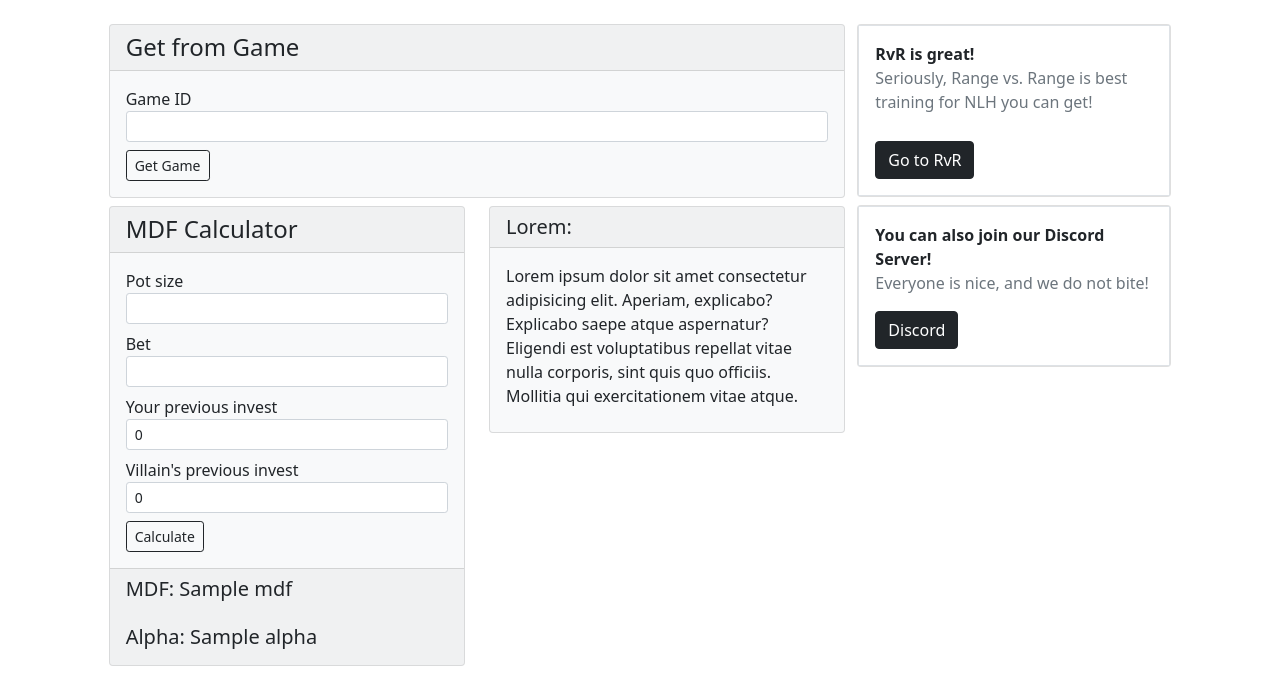
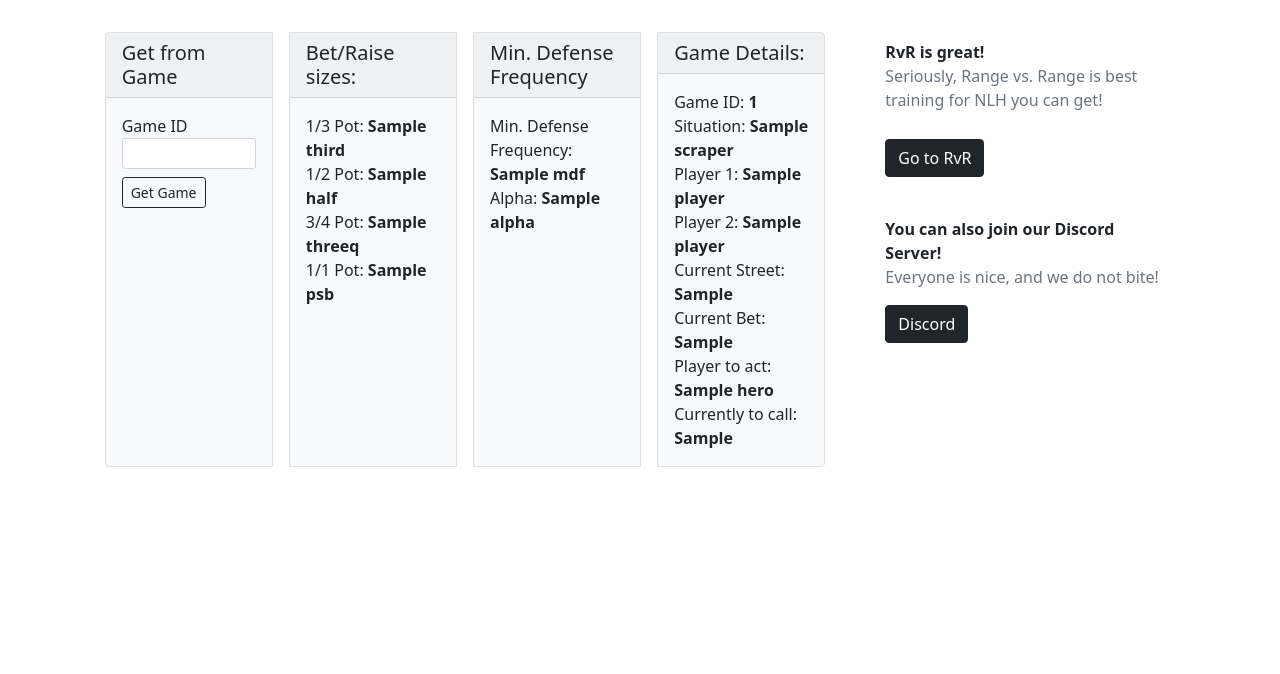
Before and after one commit to TimoRJensen/RvRTools, a Flask app: template rvr_tools/templates/calculator.html in a window 1280 px wide. Shown: the part 126-800 px from the top of the page. Run offline with Flask 2, Linux system fonts and the light colour scheme; the template is opened without the code that fills it: values that come from a table or form of the project are taken from there, most other values are stand-ins (such as "Sample title", 1, 10 or a date in 2020).

Commit message:
Betsize and only 1 form Fixes #4

```diff
--- a/rvr_tools/forms.py
+++ b/rvr_tools/forms.py
@@ -11,27 +11,49 @@ class RandomizeForm(FlaskForm):
 
 
 class CalcMdfForm(FlaskForm):
-    pot = IntegerField('Pot size', validators=[NumberRange(min=0, max=1000)])
-    bet = IntegerField('Bet', validators=[NumberRange(min=2, max=200),
-                                          DataRequired()])
+    pot = IntegerField('Pot size',
+                       validators=[NumberRange(min=0, max=1000)],
+                       render_kw={'readonly': True},
+                       )
+    bet = IntegerField('Bet',
+                       validators=[NumberRange(min=2, max=200),
+                                   DataRequired()],
+                       render_kw={'readonly': True},
+                       )
     invest = IntegerField('Your previous invest',
                           validators=[NumberRange(min=0,
                                                   max=200
                                                   )
                                       ],
-                          default=0
+                          default=0,
+                          render_kw={'readonly': True},
                           )
     v_invest = IntegerField("Villain's previous invest",
                             validators=[NumberRange(min=0,
                                                     max=200
                                                     )
                                         ],
-                            default=0
+                            default=0,
+                            render_kw={'readonly': True},
                             )
-    submit = SubmitField('Calculate')
+    formula = TextAreaField('Formula',
+                            render_kw={'readonly': True}
+                            )
+    # submit = SubmitField('Calculate')  # let's see if we can make this work
+    # without a submit per section
 
 
 class GetGameForm(FlaskForm):
     game_id = TextField('Game ID', validators=[DataRequired(),
                                                Length(min=4, max=5)])
     submit = SubmitField('Get Game')
+
+
+class BetSizeForm(FlaskForm):
+    pot = IntegerField('Pot size', validators=[NumberRange(min=0, max=1000)],
+                       render_kw={'readonly': True},
+                       )
+    bet = IntegerField('Bet', validators=[NumberRange(min=2, max=200),
+                                          DataRequired()],
+                       render_kw={'readonly': True},
+                       )
--- a/rvr_tools/templates/calculator.html
+++ b/rvr_tools/templates/calculator.html
@@ -1,14 +1,15 @@
 {% extends "layout.html" %}
 {% block content %}
-<form action="" method="post" class="mb-2">
-    {{ form.hidden_tag() }}
-    <div class="card mb- bg-light">
-        <h4 class="card-header">Get from Game</h4>
+<div class="card-group">
+    <div class="card bg-light m-2 border">
+        <form action="" method="post">
+            {{ mdf_form.hidden_tag() }}
+            <h5 class="card-header">Get from Game</h5>
             <div class="card-body">
                 {{ get_form.game_id.label(class="form-control-label") }}
                 {% if get_form.game_id.errors %}
                 {{ get_form.game_id(class="form-control form-control-sm is-invalid mb-2") }}
-            <div class="invalid-feedback">
+                <div class="invalid-feedback mb-2">
                     {% for error in get_form.game_id.errors %}#
                     <span>{{ error }}</span>
                     {% endfor %}
@@ -19,108 +20,42 @@
 
                 {{ get_form.submit(class="btn btn-outline-dark btn-sm") }}
             </div>
+        </form>
     </div>
-</form>
-<div class="col-md-6">
-    <form action="" method="post" class="mb-2">
-        {{ form.hidden_tag() }}
-        <div class="card mb-2 bg-light">
-            <h4 class="card-header">MDF Calculator</h4>
-            <div class="card-body">
-                {{ form.pot.label(class="form-control-label") }}
-                {% if form.pot.errors %}
-                {{ form.pot(class="form-control form-control-sm is-invalid mb-2") }}
-                <div class="invalid-feedback">
-                    {% for error in form.pot.errors %}#
-                    <span>{{ error }}</span>
-                    {% endfor %}
-                </div>
-                {% else %}
-                {{ form.pot(class="form-control form-control-sm mb-2") }}
-                {% endif %}
-
-                {{ form.bet.label(class="form-control-label") }}
-                {% if form.bet.errors %}
-                {{ form.bet(class="form-control form-control-sm is-invalid" ) }}
-                <div class="invalid-feedback">
-                    {% for error in form.bet.errors %}#
-                    <span>{{ error }}</span>
-                    {% endfor %}
-                </div>
-                {% else %}
-                {{ form.bet(class="form-control form-control-sm mb-2") }}
-                {% endif %}
-
-                {{ form.invest.label(class="form-control-label") }}
-                {% if form.invest.errors %}
-                {{ form.invest(class="form-control form-control-sm is-invalid" ) }}
-                <div class="invalid-feedback">
-                    {% for error in form.invest.errors %}#
-                    <span>{{ error }}</span>
-                    {% endfor %}
-                </div>
-                {% else %}
-                {{ form.invest(class="form-control form-control-sm mb-2") }}
-                {% endif %}
-
-                {{ form.v_invest.label(class="form-control-label") }}
-                {% if form.v_invest.errors %}
-                {{ form.v_invest(class="form-control form-control-sm is-invalid" ) }}
-                <div class="invalid-feedback">
-                    {% for error in form.v_invest.errors %}#
-                    <span>{{ error }}</span>
-                    {% endfor %}
-                </div>
-                {% else %}
-                {{ form.v_invest(class="form-control form-control-sm mb-2") }}
-                {% endif %}
-                {{ form.submit(class="btn btn-outline-dark btn-sm") }}
-            </div>
-            <div class= "card-footer">
-                <h5>MDF: {{ mdf }}  <br><br>  Alpha: {{ alpha }}</h5>
+    <div class="card bg-light m-2 border">
+        <h5 class="card-header">Bet/Raise sizes:</h5>
+        <div class="card-body ">
+            <p class="mb-0">
+                1/3 Pot: <strong>{{ third }}</strong> <br>
+                1/2 Pot: <strong>{{ half }}</strong> <br>
+                3/4 Pot: <strong>{{ threeq }}</strong> <br>
+                1/1 Pot: <strong>{{ psb }}</strong>
+            </p>
         </div>
     </div>
-    </form>
-    <!-- <div class="row">
-        <div class="col">
-            <div class="card bg-light mb-2">
-                <h5 class="card-header">MDF:</h5>
+    <div class="card  bg-light m-2 border">
+        <h5 class="card-header">Min. Defense Frequency</h5>
         <div class="card-body">
-                    <p class="card-text" id="output" style="font-size: 2rem;">{{ mdf }}%</p>
+            <p class="mb-0">
+                Min. Defense Frequency: <strong>{{ mdf }}</strong> <br>
+                Alpha: <strong>{{ alpha }}</strong>
+            </p>
+        </div>
+    </div>
+    <div class="card bg-light m-2 border">
+        <h5 class="card-header">Game Details:</h5>
+        <div class="card-body">
+            <p class="mb-0">
+                Game ID:<strong> {{ scraper.id }} </strong><br>
+                Situation:<strong> {{ scraper.sit_name }} </strong><br>
+                Player 1:<strong> {{ scraper.players[0] }} </strong><br>
+                Player 2:<strong> {{ scraper.players[1] }} </strong><br>
+                Current Street:<strong> {{ scraper.history.last_street }} </strong><br>
+                Current Bet:<strong> {{ scraper.last_bet }}</strong> <br>
+                Player to act: <strong>{{ scraper.hero }}</strong> <br>
+                Currently to call: <strong>{{ scraper.to_call }}</strong>
+            </p>
         </div>
     </div>
 </div>
-        <div class="col">
-            <div class="card bg-light mb-2">
-                <h5 class="card-header">Alpha:</h5>
-                <div class="card-body">
-                    <p class="card-text" id="output-alpha" style="font-size: 2rem;">{{ alpha }}%</p>
-                </div>
-            </div>
-        </div>
-    </div> -->
-</div>
-<div class="col-md-6">
-    <div class="card bg-light">
-        <h5 class="card-header">Lorem:</h5>
-        <div class="card-body mb-2">
-            Lorem ipsum dolor sit amet consectetur adipisicing elit. Aperiam, explicabo? Explicabo saepe atque
-            aspernatur? Eligendi est voluptatibus repellat vitae nulla corporis, sint quis quo officiis. Mollitia
-            qui exercitationem vitae atque.
-        </div>
-    </div>
-</div>
-
-<!-- <script>
-    function copyElementText(id) {
-        var text = document.getElementById(id).innerText;
-        var elem = document.createElement("textarea");
-        document.body.appendChild(elem);
-        elem.value = text;
-        elem.select();
-        document.execCommand("copy");
-        alert("Copied the text: " + elem.value);
-        document.body.removeChild(elem);
-    }
-</script> -->
 {% endblock content %}
--- a/rvr_tools/templates/layout.html
+++ b/rvr_tools/templates/layout.html
@@ -77,16 +77,16 @@
                     </div>
                 </div>
             </div>
-            <div class="col-md-3 mt-2 pl-0">
-                <div class="card mb-2">
-                    <div class="card-body border">
+            <div class="col-md-3 mt-2 ml-4 pl-0">
+                <div class="mb-2">
+                    <div class="card-body">
                         <strong>RvR is great!</strong>
                         <p class='text-muted' style="height:59px;">Seriously, Range vs. Range is best training for NLH you can get!</p>
                         <a href="https://www.rangevsrange.com/" class="btn btn-dark" target="_blank">Go to RvR</a>
                     </div>
                 </div>
-                <div class="card mb-2">
-                    <div class="card-body border">
+                <div class="mb-2">
+                    <div class="card-body">
                         <strong>You can also join our Discord Server!</strong>
                         <p class='text-muted'>Everyone is nice, and we do not bite!</p>
                         <a href="https://discord.gg/AejRBUSb" class="btn btn-dark" target="_blank">Discord</a>
```
Also changed, not shown: rvr_tools/game_scraper.py (+17 -4 lines), rvr_tools/routes.py (+43 -30 lines). Lines whose indentation alone changed are shown as unchanged.
